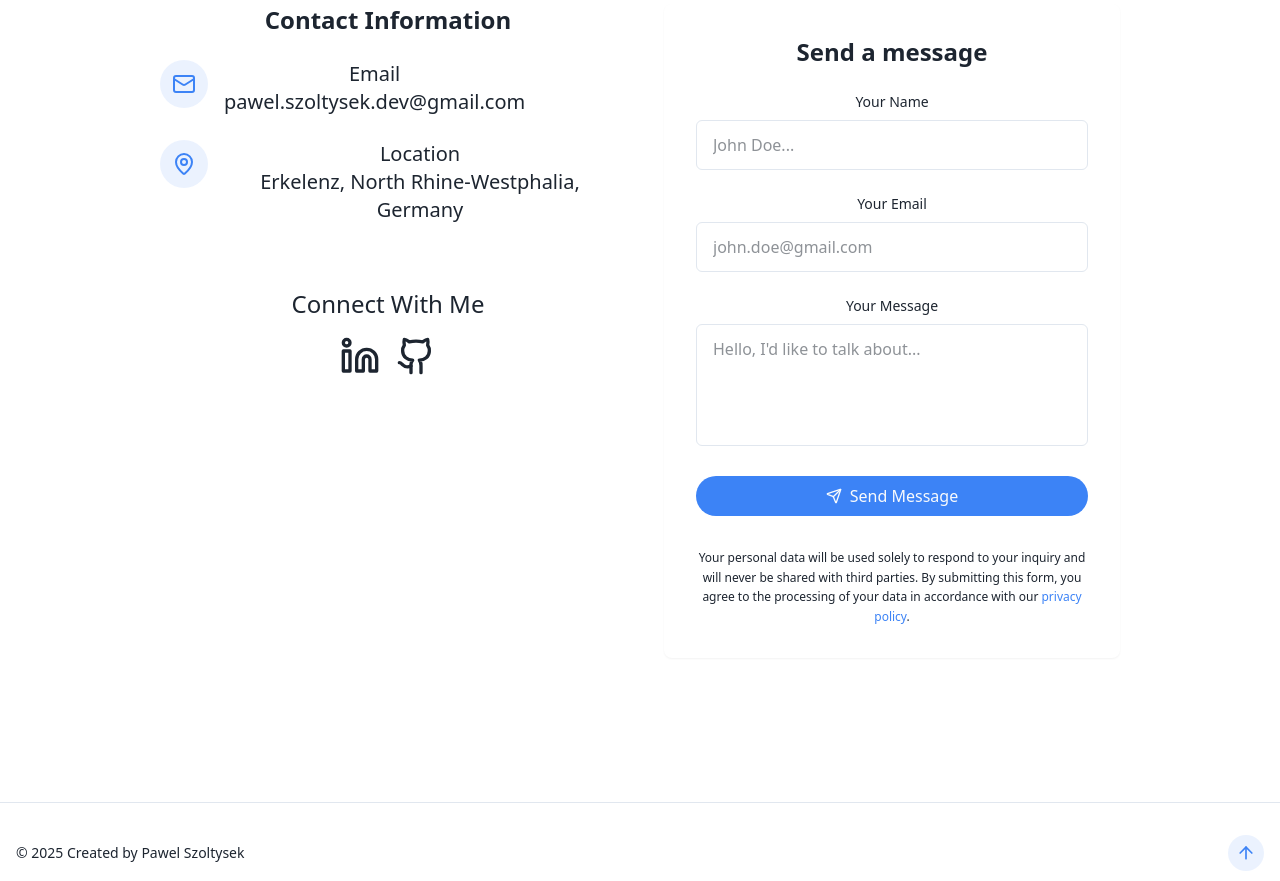
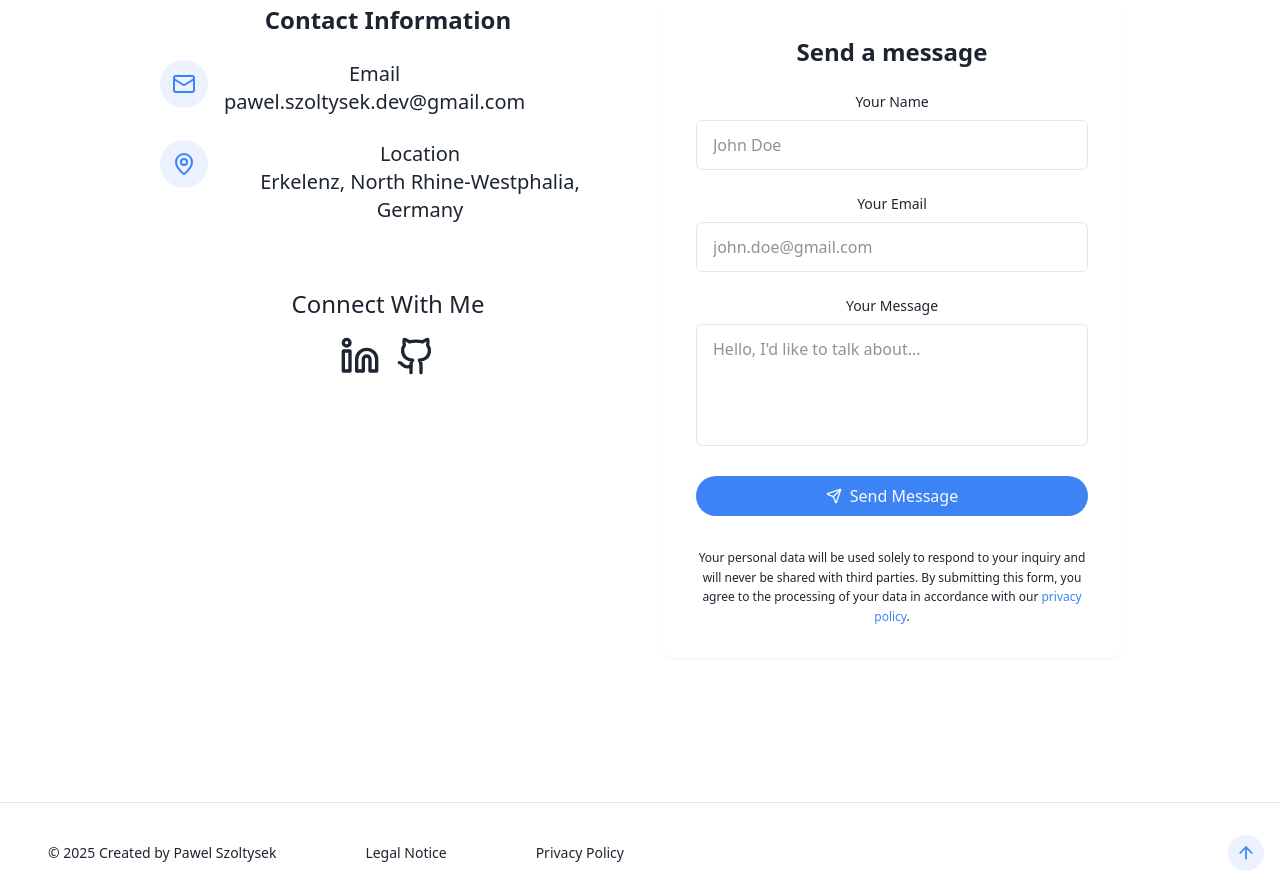
Before and after one commit to PawelSzoltysek93/GitHub-Actions-Pages-Deployment, a React (Vite) app: page / in a window 1280 px wide. Shown: the part 4060-4941 px from the top of the page. Built offline with nearby package versions, Linux system fonts and the light colour scheme; no server answers.

Commit message:
details2

```diff
--- a/index.html
+++ b/index.html
@@ -1,10 +1,10 @@
-<!doctype html>
+<!DOCTYPE html>
 <html lang="en">
   <head>
     <meta charset="UTF-8" />
-    <link rel="icon" type="image/svg+xml" href="/vite.svg" />
+    <link rel="icon" type="image/png" href="/suitcase.png" />
     <meta name="viewport" content="width=device-width, initial-scale=1.0" />
-    <title>github_actions_react</title>
+    <title>Pawel Szoltysek</title>
   </head>
   <body>
     <div id="root"></div>
--- a/src/components/ContactSection.tsx
+++ b/src/components/ContactSection.tsx
@@ -60,7 +60,7 @@ export const ContactSection = () => {
                 </div>
                 <div>
                   <h4 className="font-medium lg:text-xl"> Location</h4>
-                  <a className="text-muted-foreground hover:text-primary transition-colors lg:text-xl">
+                  <a className="text-muted-foreground hover:text-primary hover:cursor-pointer transition-colors lg:text-xl">
                     Erkelenz, North Rhine-Westphalia, Germany
                   </a>
                 </div>
@@ -102,7 +102,7 @@ export const ContactSection = () => {
                   name="user_name"
                   required
                   className="w-full px-4 py-3 rounded-md border border-input bg-background focus:outline-hidden focus:ring-2 focus:ring-primary"
-                  placeholder="John Doe..."
+                  placeholder="John Doe"
                 />
               </div>
               <div>
--- a/src/components/Footer.tsx
+++ b/src/components/Footer.tsx
@@ -3,10 +3,24 @@ import { ArrowUp } from "lucide-react";
 export const Footer = () => {
   return (
     <footer className="py-12 px-4 bg-card relative border-t border-border mt-12 pt-8 flex flex-wrap justify-between items-center">
-      <p className="text-sm text-muted-foreground">
-        {" "}
-        &copy; {new Date().getFullYear()} Created by Pawel Szoltysek
-      </p>
+      <div className="responsive flex justify-between w-xl ml-8">
+        <p className="text-sm text-muted-foreground">
+          {" "}
+          &copy; {new Date().getFullYear()} Created by Pawel Szoltysek
+        </p>
+        <a
+          href="#"
+          className="text-sm text-muted-foreground hover:text-primary"
+        >
+          Legal Notice
+        </a>
+        <a
+          href="#"
+          className="text-sm text-muted-foreground hover:text-primary"
+        >
+          Privacy Policy
+        </a>
+      </div>
       <a
         href="#hero"
         className="p-2 rounded-full bg-primary/10 hover:bg-primary/20 text-primary transition-colors"
--- a/src/components/ProjectsSection.tsx
+++ b/src/components/ProjectsSection.tsx
@@ -45,8 +45,8 @@ const projects = [
 
 export const ProjectsSection = () => {
   return (
-    <section id="projects" className="py-24 px-4 relative">
-      <div className="container mx-auto max-w-5xl">
+    <section id="projects" className="py-24 px-4 relative ">
+      <div className="container mx-auto max-w-5xl overflow-hidden">
         <h2 className="text-3xl md:text-4xl font-bold mb-4 text-center">
           {" "}
           Featured <span className="text-primary text-glow"> Projects</span>
--- a/src/components/ThemeToggle.tsx
+++ b/src/components/ThemeToggle.tsx
@@ -3,7 +3,7 @@ import { useEffect, useState } from "react";
 import { cn } from "../lib/utils";
 
 export const ThemeToggle = () => {
-  const [isDarkMode, setIsDarkMode] = useState(false);
+  const [isDarkMode, setIsDarkMode] = useState(true);
 
   useEffect(() => {
     const storedTheme = localStorage.getItem("theme");
--- a/src/index.css
+++ b/src/index.css
@@ -15,7 +15,6 @@
   --color-card: hsl(var(--card));
 
   --animate-float: float 6s ease-in-out infinite;
-  --animate-pulse-subtle: pulse-subtle 4s ease-in-out infinite;
   --animate-fade-in: fade-in 0.7s ease-out forwards;
   --animate-fade-in-delay-1: fade-in 0.7s ease-out 0.2s forwards;
   --animate-fade-in-delay-2: fade-in 0.7s ease-out 0.4s forwards;
```
Also changed, not shown: public/suitcase.png (added).
